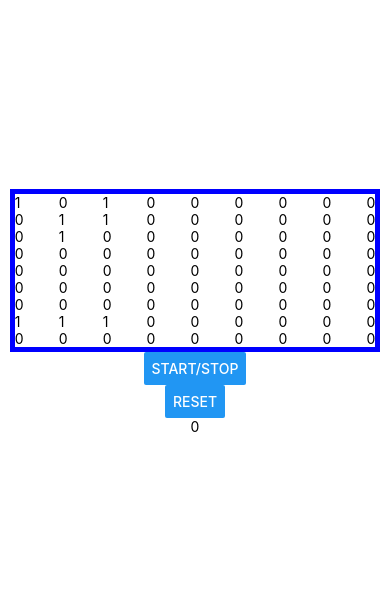
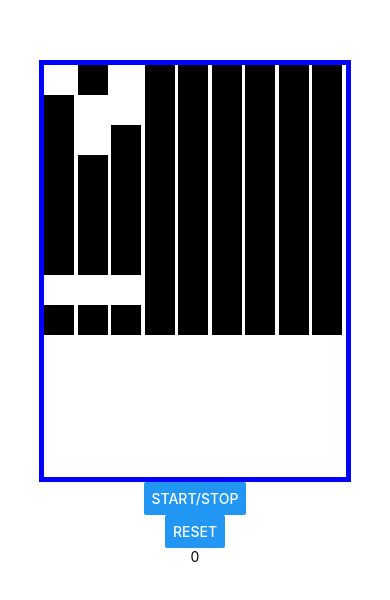
Before and after one commit to kjohna/conway, a React Native app in the folder client-expo/: screen / in a window 390 px wide. Shown: the part 110-710 px from the top of the page. Built offline with nearby package versions, Linux system fonts and the light colour scheme.

Commit message:
expo setup, begin styling Cell component

```diff
--- a/client-expo/Board.js
+++ b/client-expo/Board.js
@@ -5,13 +5,13 @@ import Row from "./Row";
 
 export default function Board(props) {
   const board = props.board;
-  const width = 500,
-    height = 500;
+  // const width = 500,
+  //   height = 500;
   const dims = {
     rows: board.length,
-    cols: board[0].length,
-    width,
-    height
+    cols: board[0].length
+    // width,
+    // height
   };
 
   const rows = board.map((row, i) => (
@@ -29,12 +29,14 @@ export default function Board(props) {
 
 const styles = StyleSheet.create({
   board: {
-    width: "95%",
-    maxHeight: "80%",
+    width: 1000,
+    maxWidth: "80%",
+    height: 1000,
+    maxHeight: "50%",
     borderStyle: "solid",
     borderColor: "blue",
     borderWidth: 5,
-    flexDirection: "row",
+    flexDirection: "column",
     flexWrap: "wrap",
     justifyContent: "space-between"
   }
--- /dev/null
+++ b/client-expo/Cell.js
@@ -0,0 +1,29 @@
+import React from "react";
+import { StyleSheet, TouchableOpacity } from "react-native";
+
+export default function Cell(props) {
+  // const height = props.dims.height / props.dims.rows;
+  // const width = props.dims.width / props.dims.cols;
+  const height = 30;
+  const width = 30;
+  const backgroundColor = props.active ? "white" : "black";
+  const color = props.active ? "black" : "white";
+  const styles = StyleSheet.create({
+    cell: {
+      height,
+      width,
+      backgroundColor,
+      color
+    }
+  });
+
+  return props.running ? (
+    <TouchableOpacity style={styles.cell} />
+  ) : (
+    <TouchableOpacity
+      style={styles.cell}
+      title="off"
+      onPress={() => props.cellClick(props.rc)}
+    />
+  );
+}
--- a/client-expo/Row.js
+++ b/client-expo/Row.js
@@ -1,19 +1,19 @@
 import React from "react";
 import { StyleSheet, Text, View } from "react-native";
 
+import Cell from "./Cell";
+
 export default function Row(props) {
   const cells = props.row.map((cell, i) => (
-    <Text>{cell}</Text>
-    //     <Cell
-    //   key={`c:${i}`}
-    //   rc={`${props.r},${i}`}
-    //   active={cell}
-    //   dims={props.dims}
-    //   running={props.running}
-    //   cellClick={props.cellClick}
-    // />
+    <Cell
+      key={`c:${i}`}
+      rc={`${props.r},${i}`}
+      active={cell}
+      dims={props.dims}
+      running={props.running}
+      cellClick={props.cellClick}
+    />
   ));
-  console.log(cells);
   return <View style={styles.row}>{cells}</View>;
 }
 
```
